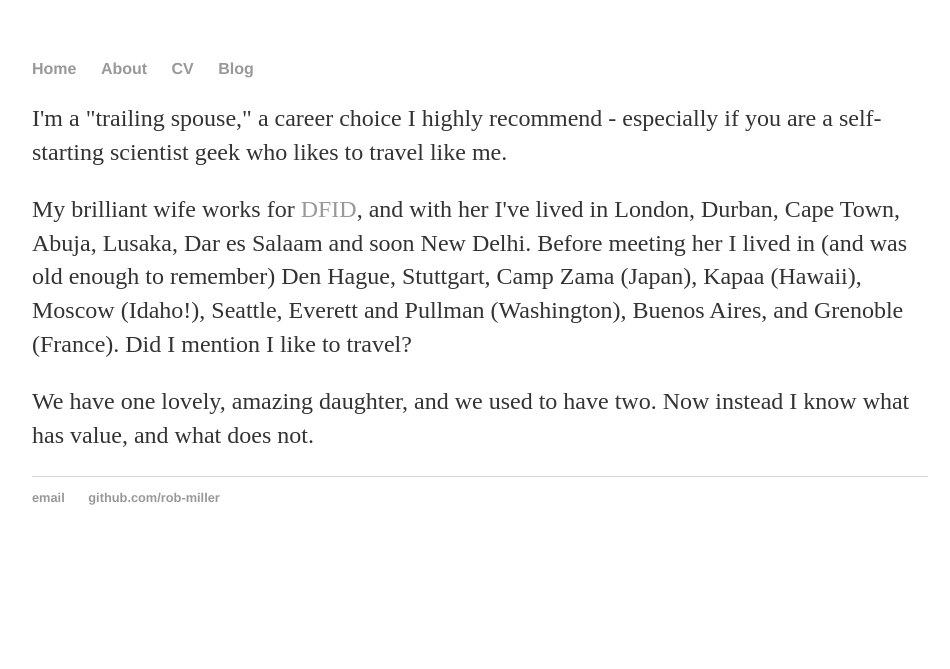
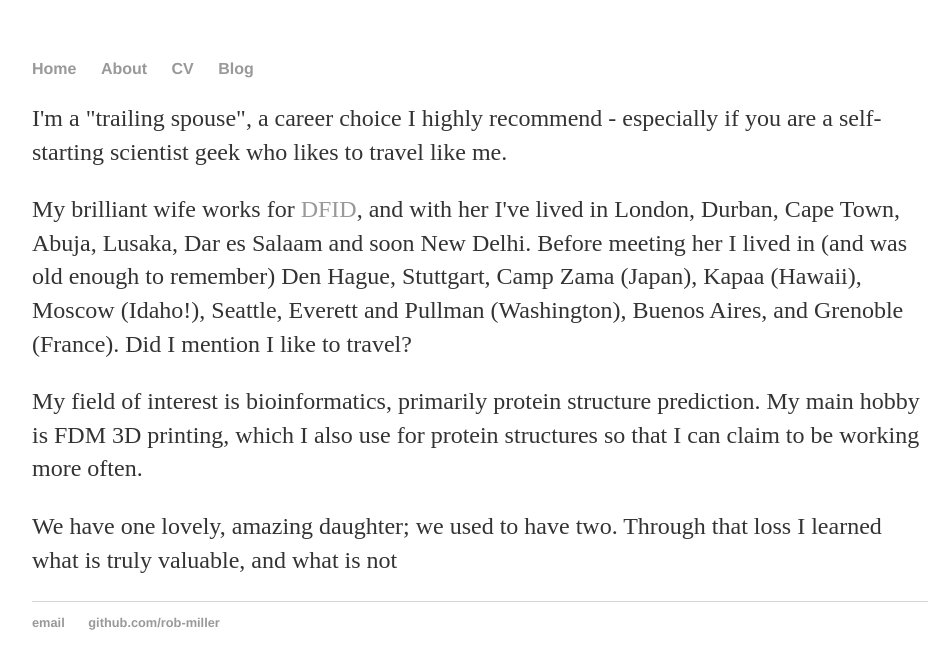
Before and after one commit to rob-miller/rob-miller.github.io, a Jekyll site: the page built from about/index.html, in a window 1280 px wide. Shown: the top 669 px of the page, without its empty margins (160-1110 px from the left). Built offline with Jekyll 4.4.1, drawn with Linux system fonts in a browser that asks for light colours.

Commit message:
add bioinformatics, 3d printing, and re-word Zoe.

```diff
--- a/about/index.html
+++ b/about/index.html
@@ -3,11 +3,12 @@ layout: default
 title: About Rob
 ---
 <div class="blurb">
-	<p>I'm a "trailing spouse," a career choice I highly recommend - especially if you are a self-starting scientist geek who likes to travel
+	<p>I'm a "trailing spouse", a career choice I highly recommend - especially if you are a self-starting scientist geek who likes to travel
   like me.</p>
   <p>My brilliant wife works for <a href="https://www.gov.uk/government/organisations/department-for-international-development#content">DFID</a>,
   and with her I've lived in London, Durban, Cape Town, Abuja, Lusaka, Dar es Salaam and soon New Delhi.  Before meeting her I lived in (and
   was old enough to remember) Den Hague, Stuttgart, Camp Zama (Japan), Kapaa (Hawaii), Moscow (Idaho!), Seattle, Everett and Pullman (Washington),
   Buenos Aires, and Grenoble (France).  Did I mention I like to travel?</p>
-  <p>We have one lovely, amazing daughter, and we used to have two.  Now instead I know what has value, and what does not. </p>
+  <p>My field of interest is bioinformatics, primarily protein structure prediction.  My main hobby is FDM 3D printing, which I also use for protein structures so that I can claim to be working more often.
+  <p>We have one lovely, amazing daughter; we used to have two.  Through that loss I learned what is truly valuable, and what is not</p>
 </div><!-- /.blurb -->
```
